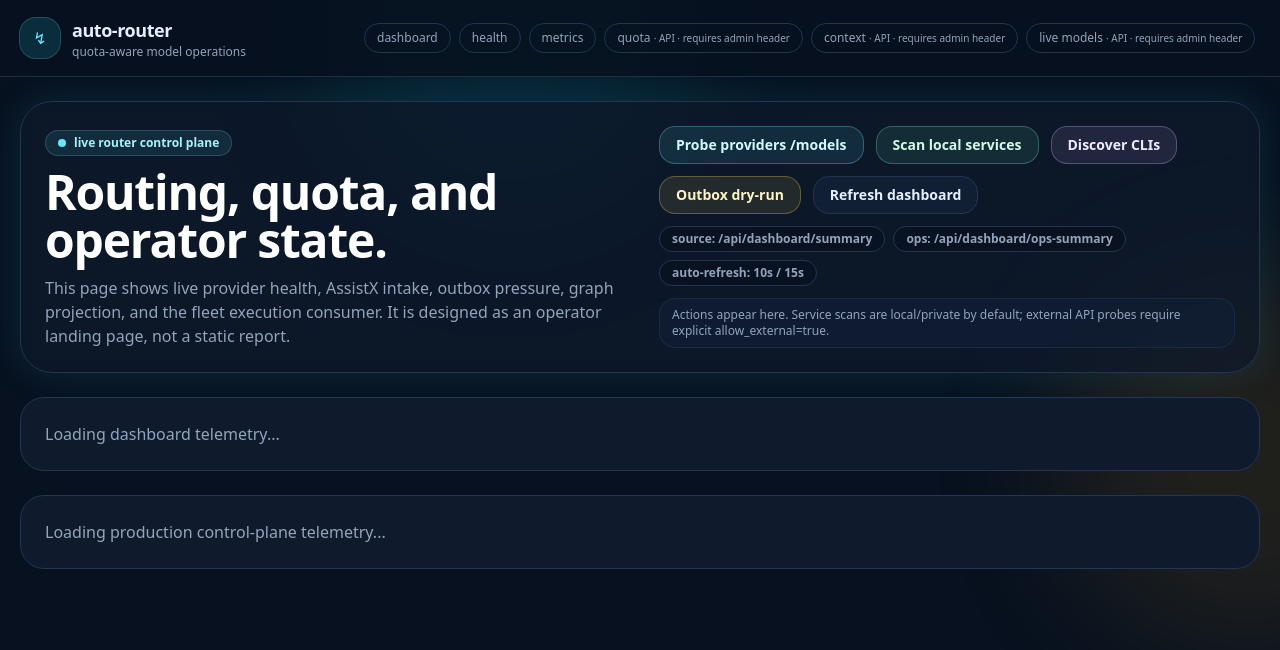
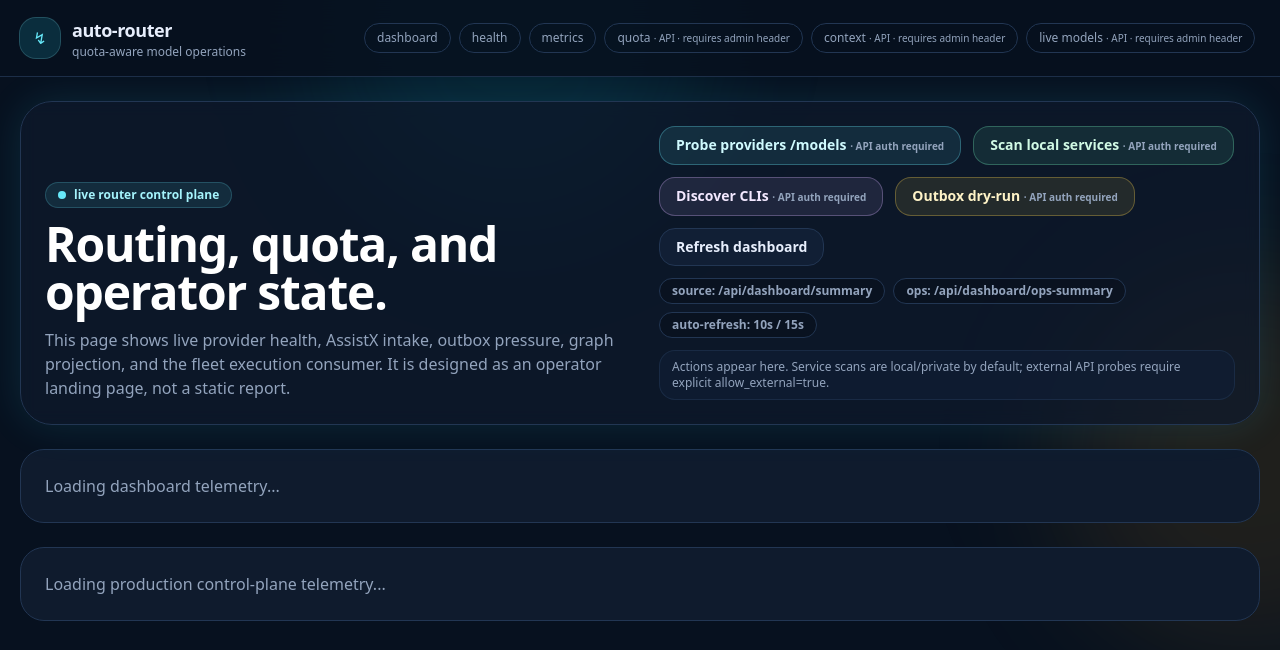
Before and after one commit to scottjoyner/auto-router, a FastAPI app: page /dashboard in a window 1280 px wide. Shown: the top 650 px of the page. Run offline with FastAPI, Linux system fonts and the light colour scheme; data that the repository does not hold is empty.

Commit message:
ui: replace anonymous browser admin POST controls with non-actionable API references

```diff
--- a/src/auto_router/templates/dashboard.html
+++ b/src/auto_router/templates/dashboard.html
@@ -15,30 +15,10 @@
         </div>
         <div class="flex max-w-xl flex-col gap-3">
             <div class="flex flex-wrap gap-3">
-                <button class="rounded-2xl border border-cyan-300/30 bg-cyan-300/10 px-4 py-2 text-sm font-semibold text-cyan-100 hover:bg-cyan-300/20"
-                        hx-post="/admin/providers/probe"
-                        hx-target="#action-status"
-                        hx-swap="innerHTML">
-                    Probe providers /models
-                </button>
-                <button class="rounded-2xl border border-emerald-300/30 bg-emerald-300/10 px-4 py-2 text-sm font-semibold text-emerald-100 hover:bg-emerald-300/20"
-                        hx-post="/admin/services/scan"
-                        hx-target="#action-status"
-                        hx-swap="innerHTML">
-                    Scan local services
-                </button>
-                <button class="rounded-2xl border border-purple-300/30 bg-purple-300/10 px-4 py-2 text-sm font-semibold text-purple-100 hover:bg-purple-300/20"
-                        hx-post="/admin/agent-clis/discover"
-                        hx-target="#action-status"
-                        hx-swap="innerHTML">
-                    Discover CLIs
-                </button>
-                <button class="rounded-2xl border border-amber-300/30 bg-amber-300/10 px-4 py-2 text-sm font-semibold text-amber-100 hover:bg-amber-300/20"
-                        hx-post="/admin/outbox/dispatch?dry_run=true&limit=10"
-                        hx-target="#action-status"
-                        hx-swap="innerHTML">
-                    Outbox dry-run
-                </button>
+                <span class="rounded-2xl border border-cyan-300/30 bg-cyan-300/10 px-4 py-2 text-sm font-semibold text-cyan-100 hover:bg-cyan-300/20" data-admin-api-path="/admin/providers/probe" role="note" title="Admin API operation; requires a trusted client with X-Admin-Token. Browser actions disabled.">Probe providers /models <span class="text-[10px] text-router-muted">· API auth required</span></span>
+                <span class="rounded-2xl border border-emerald-300/30 bg-emerald-300/10 px-4 py-2 text-sm font-semibold text-emerald-100 hover:bg-emerald-300/20" data-admin-api-path="/admin/services/scan" role="note" title="Admin API operation; requires a trusted client with X-Admin-Token. Browser actions disabled.">Scan local services <span class="text-[10px] text-router-muted">· API auth required</span></span>
+                <span class="rounded-2xl border border-purple-300/30 bg-purple-300/10 px-4 py-2 text-sm font-semibold text-purple-100 hover:bg-purple-300/20" data-admin-api-path="/admin/agent-clis/discover" role="note" title="Admin API operation; requires a trusted client with X-Admin-Token. Browser actions disabled.">Discover CLIs <span class="text-[10px] text-router-muted">· API auth required</span></span>
+                <span class="rounded-2xl border border-amber-300/30 bg-amber-300/10 px-4 py-2 text-sm font-semibold text-amber-100 hover:bg-amber-300/20" data-admin-api-path="/admin/outbox/dispatch?dry_run=true&limit=10" role="note" title="Admin API operation; requires a trusted client with X-Admin-Token. Browser actions disabled.">Outbox dry-run <span class="text-[10px] text-router-muted">· API auth required</span></span>
                 <button class="rounded-2xl border border-router-line bg-router-panel2 px-4 py-2 text-sm font-semibold text-router-text hover:border-cyan-300/40"
                         hx-get="/api/dashboard/summary"
                         hx-target="#dashboard-content"
```
